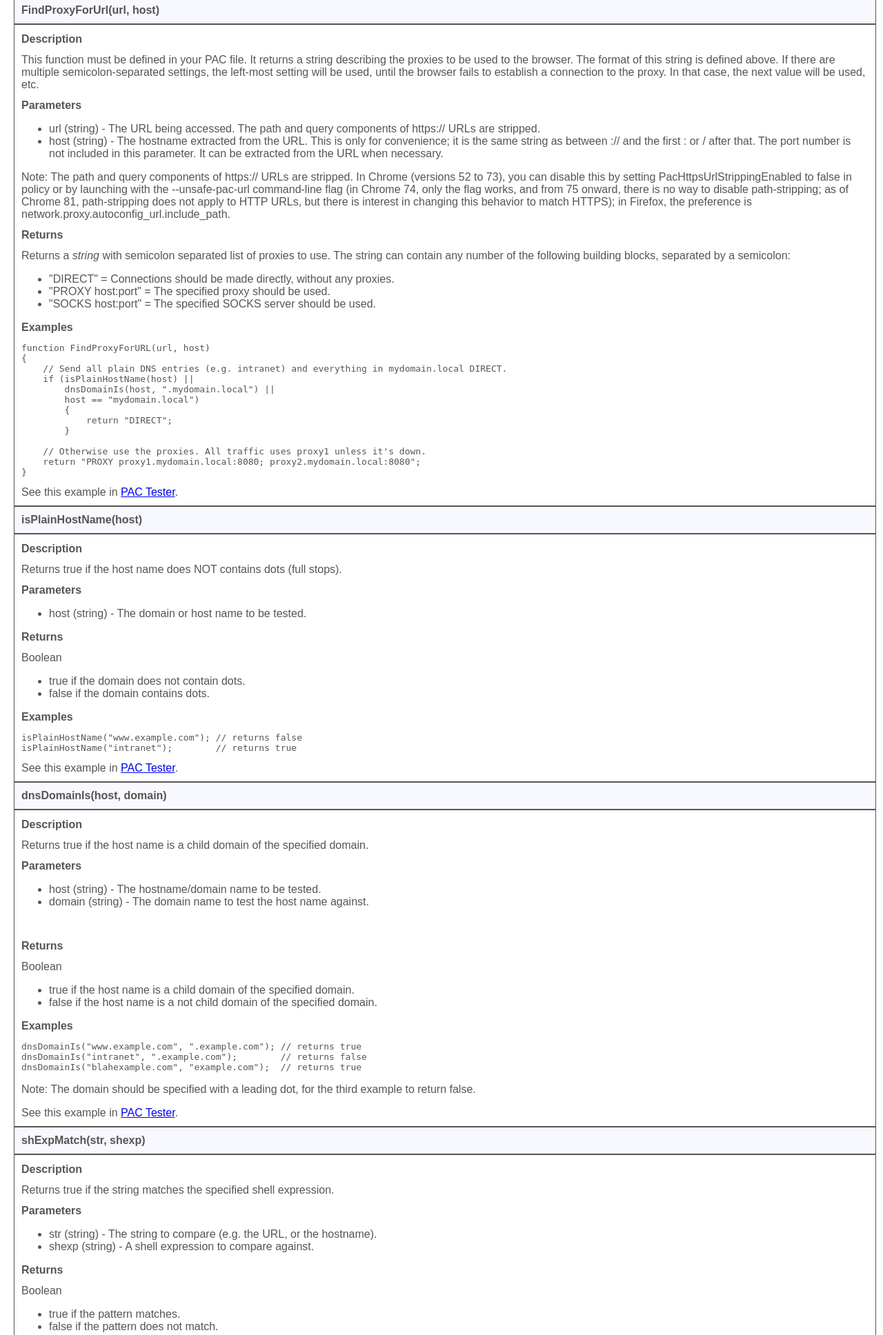
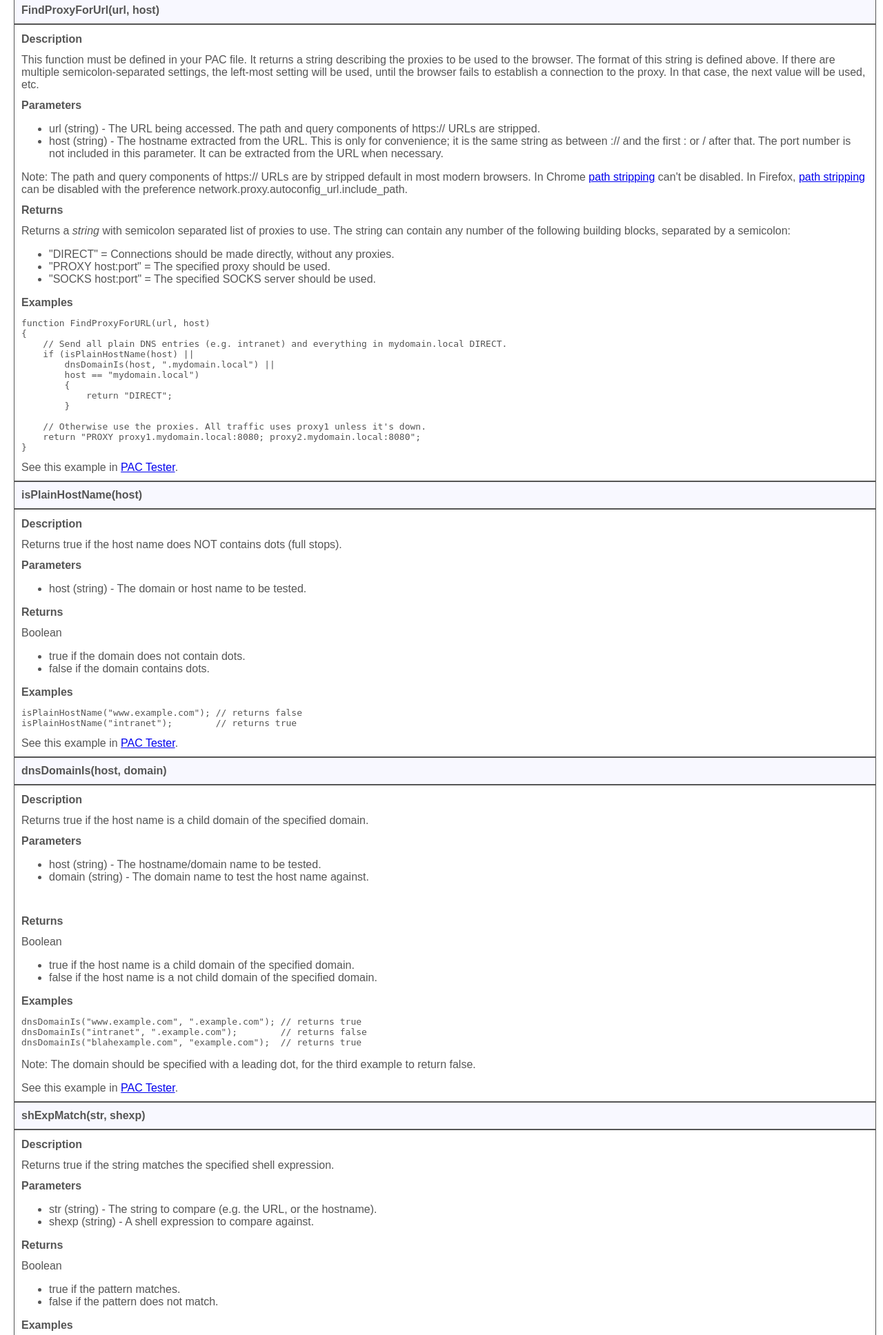
Before and after one commit to lucasnz/PAC-Tester, a Flask app: page /pacfunctions.html in a window 1280 px wide. Shown: the part 552-2488 px from the top of the page at 69% size. Run offline with Flask 2, Linux system fonts and the light colour scheme.

Commit message:
Clarifcations on url stripping

```diff
--- a/app/templates/pacfunctions.html
+++ b/app/templates/pacfunctions.html
@@ -61,7 +61,7 @@
                     <li>url (string) - The URL being accessed. The path and query components of https:// URLs are stripped.</li>
                     <li>host (string) - The hostname extracted from the URL. This is only for convenience; it is the same string as between :// and the first : or / after that. The port number is not included in this parameter. It can be extracted from the URL when necessary.</li>
                 </ul>
-                Note: The path and query components of https:// URLs are stripped. In Chrome (versions 52 to 73), you can disable this by setting PacHttpsUrlStrippingEnabled to false in policy or by launching with the --unsafe-pac-url command-line flag (in Chrome 74, only the flag works, and from 75 onward, there is no way to disable path-stripping; as of Chrome 81, path-stripping does not apply to HTTP URLs, but there is interest in changing this behavior to match HTTPS); in Firefox, the preference is network.proxy.autoconfig_url.include_path.
+                Note: The path and query components of https:// URLs are by stripped default in most modern browsers. In Chrome <a href="https://chromium.googlesource.com/chromium/src/+/HEAD/net/docs/proxy.md#Arguments-passed-to-FindProxyForURL_in-PAC-scripts">path stripping</a> can't be disabled. In Firefox, <a href="https://developer.mozilla.org/en-US/docs/Web/HTTP/Proxy_servers_and_tunneling/Proxy_Auto-Configuration_PAC_file#parameters">path stripping</a> can be disabled with the preference network.proxy.autoconfig_url.include_path.
                 <div class="bold">Returns</div>
                 Returns a <i>string</i> with semicolon separated list of proxies to use.
                 The string can contain any number of the following building blocks, separated by a semicolon:
@@ -185,6 +185,7 @@ shExpMatch("https://google.com",                 "(*.|)google.com")  // returns
 shExpMatch("https://www.google.com",             "(*.|)google.com")  // returns true</pre>
                 <p>Note: * (match any number of characters) and ? (match one character) are supported by all browsers.
                 Braces can be used to create a group. Groups are useful if you are using the or "|" expression - see example 5.</p>
+                <p>Note: The path and query components of https:// URLs are by stripped default in most modern browsers. This means example 1 is likely to only work for http.</p>
 <div id="exshExpMatch" style="display: none;">
 function FindProxyForURL(url, host)
 {
```
